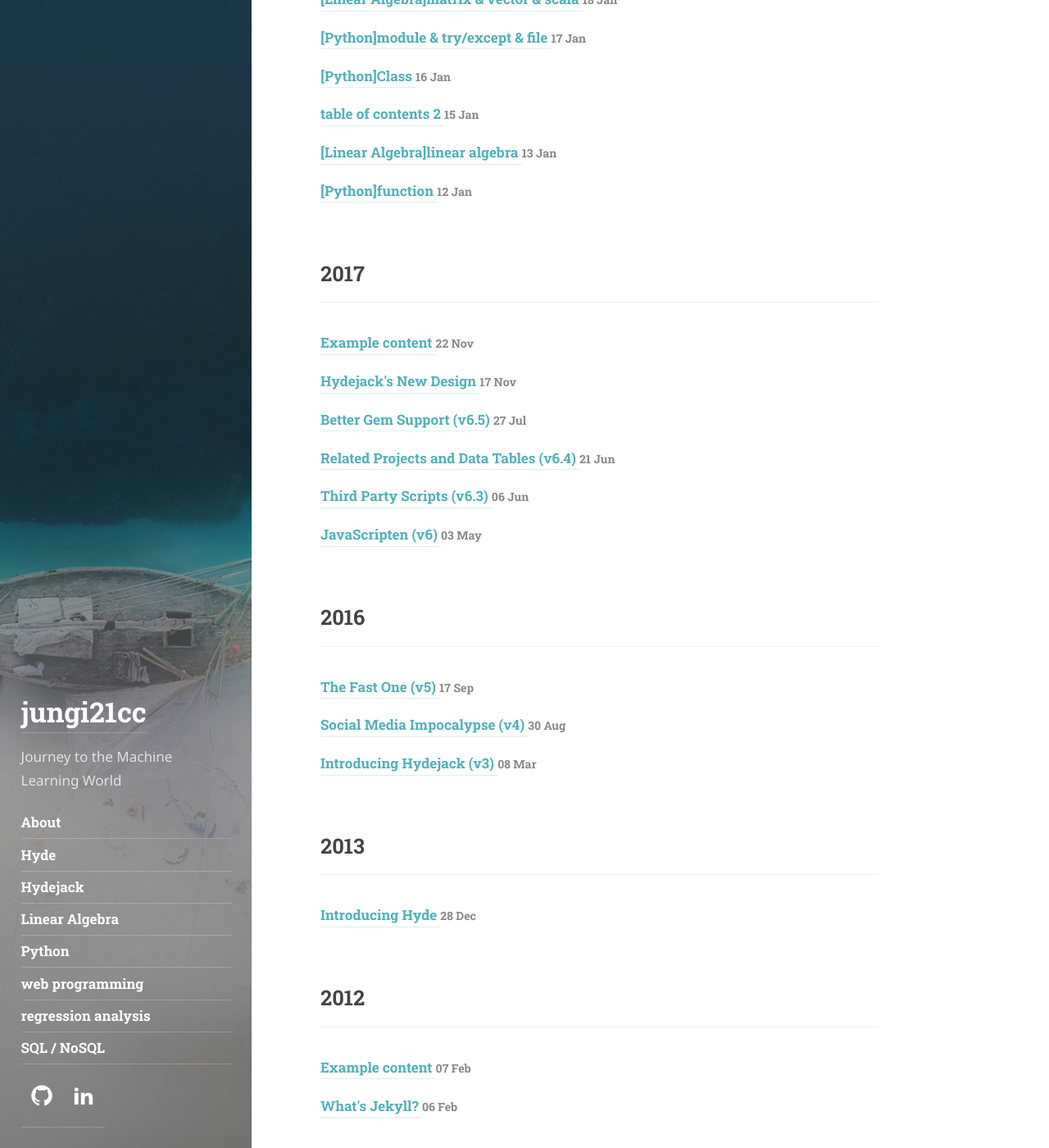
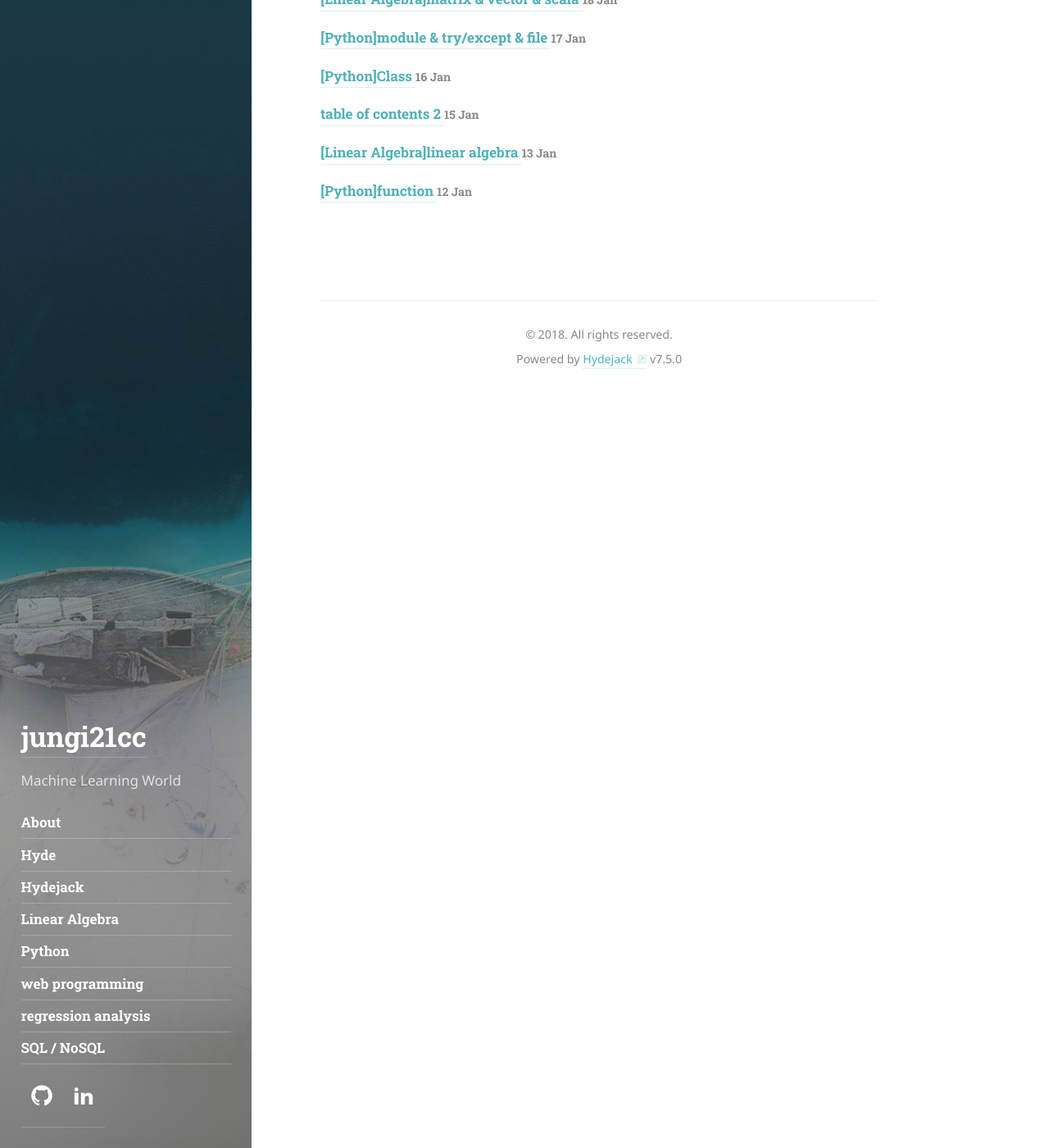
Before and after one commit to jungi21cc/jungi21cc.github.io, a Jekyll site: the page built from posts.md, in a window 1280 px wide and 1400 px high, scrolled down 2532 px. Shown: the whole window at 82% size. Built offline with Jekyll 4.4.1, drawn with Linux system fonts in a browser that asks for light colours; some web fonts are replaced.

Commit message:
uselss file deleted

```diff
--- a/_config.yml
+++ b/_config.yml
@@ -31,7 +31,7 @@ description:           >
 
 # A shorter description for the sidebar.
 tagline:               >
-  Journey to the Machine Learning World
+  Machine Learning World
 
 # A list of keywords for your blog
 keywords:              []
--- a/_posts/2012-02-06-whats-jekyll.md
+++ /dev/null
@@ -1,6 +0,0 @@
----
-layout: post
-title: What's Jekyll?
-tags: [hyde]
----
-aaaa
--- a/_posts/2012-02-07-example-content.md
+++ /dev/null
@@ -1,6 +0,0 @@
----
-layout: post
-title: Example content
-tags: [hyde]
----
-bbb
--- a/_posts/2013-12-28-introducing-hyde.md
+++ /dev/null
@@ -1,6 +0,0 @@
----
-layout: post
-title: Introducing Hyde
-tags: [hyde]
----
-cccc
--- a/_posts/2016-03-08-introducing-hydejack.md
+++ /dev/null
@@ -1,6 +0,0 @@
----
-layout: post
-title: Introducing Hydejack (v3)
-tags: [hydejack]
----
-eeeee
--- a/_posts/2016-08-30-social-media-impocalypse.md
+++ /dev/null
@@ -1,6 +0,0 @@
----
-layout: post
-title: Social Media Impocalypse (v4)
-tags: [hydejack]
----
-ffff
--- a/_posts/2016-09-17-the-fast-one.md
+++ /dev/null
@@ -1,6 +0,0 @@
----
-layout: post
-title: The Fast One (v5)
-tags: [hydejack]
----
-ggg
--- a/_posts/2017-05-03-javascripten.md
+++ /dev/null
@@ -1,6 +0,0 @@
----
-layout: post
-title: JavaScripten (v6)
-tags: [hydejack]
----
-hhh
--- a/_posts/2017-06-06-third-party-scripts.md
+++ /dev/null
@@ -1,6 +0,0 @@
----
-layout: post
-title: Third Party Scripts (v6.3)
-tags: [hydejack]
----
-iiii
--- a/_posts/2017-06-21-related-projects-and-data-tables.md
+++ /dev/null
@@ -1,6 +0,0 @@
----
-layout: post
-title: Related Projects and Data Tables (v6.4)
-tags: [hydejack]
----
-jjjj
--- a/_posts/2017-07-27-better-gem-support.md
+++ /dev/null
@@ -1,6 +0,0 @@
----
-layout: post
-title: Better Gem Support (v6.5)
-tags: [hydejack]
----
-kkkk
--- a/_posts/2017-11-17-hydejacks-new-design.md
+++ /dev/null
@@ -1,6 +0,0 @@
----
-layout: post
-title: Hydejack's New Design
-tags: [hydejack]
----
-llll
--- a/_posts/2017-11-22-example-content.md
+++ /dev/null
@@ -1,6 +0,0 @@
----
-layout: post
-title: Example content
-tags: [hydejack]
----
-mmmmm
```
